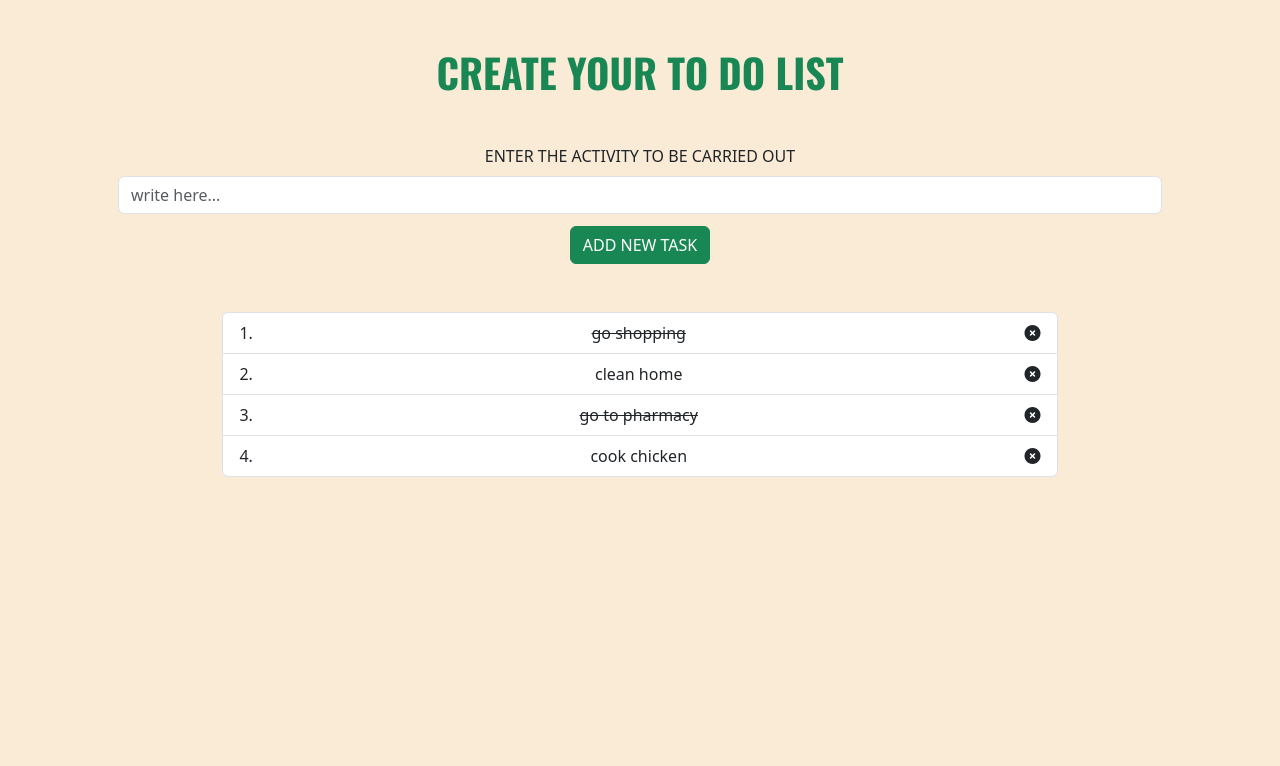
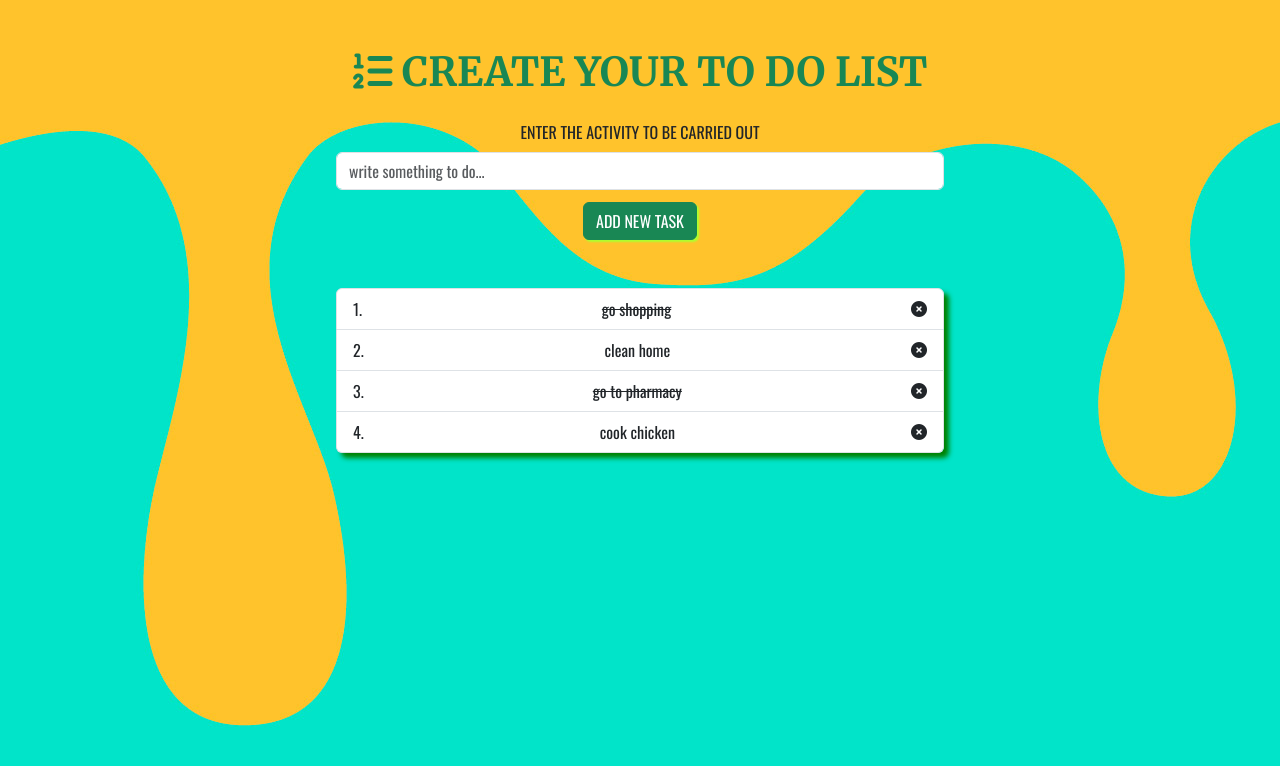
Before and after one commit to danielplebani/vue-todolist, a plain HTML site: page index.html in a window 1280 px wide. Drawn offline with nearby package versions, Linux system fonts and the light colour scheme.

Commit message:
last changes

```diff
--- a/asset/css/style.css
+++ b/asset/css/style.css
@@ -2,16 +2,32 @@
     margin: 0;
     padding: 0;
     box-sizing: border-box;
+    font-family: 'Oswald', sans-serif;
+}
+
+body{
+    background-image: url(../img/8WL1hu.jpg);
+}
+
+h1{
+    font-family: 'Merriweather', serif;
+}
+
+button{
+    box-shadow: 2px 2px 2px greenyellow;
 }
 
 ol {
     cursor: pointer;
-}
-
-h1 {
-    font-family: 'Oswald', sans-serif;
+    box-shadow: 5px 5px 5px green;
 }
 
 .text-line-through {
     text-decoration: line-through;
 }
+
+@media screen and (min-width: 992px) {
+    .container {
+     max-width: 55%;
+    }
+}
--- a/index.html
+++ b/index.html
@@ -7,7 +7,11 @@
 
     <link rel="preconnect" href="https://fonts.googleapis.com">
     <link rel="preconnect" href="https://fonts.gstatic.com" crossorigin>
-    <link href="https://fonts.googleapis.com/css2?family=Oswald:wght@700&display=swap" rel="stylesheet">
+    <link href="https://fonts.googleapis.com/css2?family=Merriweather:wght@700&display=swap" rel="stylesheet">
+
+    <link rel="preconnect" href="https://fonts.googleapis.com">
+    <link rel="preconnect" href="https://fonts.gstatic.com" crossorigin>
+    <link href="https://fonts.googleapis.com/css2?family=Oswald&display=swap" rel="stylesheet">
 
     <link href="https://cdn.jsdelivr.net/npm/bootstrap@5.3.1/dist/css/bootstrap.min.css" rel="stylesheet" integrity="sha384-4bw+/aepP/YC94hEpVNVgiZdgIC5+VKNBQNGCHeKRQN+PtmoHDEXuppvnDJzQIu9" crossorigin="anonymous">
 
@@ -15,13 +19,13 @@
 
     <link rel="stylesheet" href="./asset/css/style.css">
   </head>
-  <body style="background-color: antiquewhite;">
+  <body>
     <div id="app">
       <div class="container p-5 text-center">
-        <h1 class="mb-5 text-success">CREATE YOUR TO DO LIST</h1>
+        <h1 class="mb-4 text-success"><i class="fa-sharp fa-solid fa-list-ol"></i> CREATE YOUR TO DO LIST</h1>
 
         <label for="exampleInputEmail1" class="form-label">ENTER THE ACTIVITY TO BE CARRIED OUT</label>
-        <input type="email" class="form-control mb-2" id="exampleInputEmail1" placeholder="write here..." v-model="newTodo" @keyup.enter="addNewTodo()">
+        <input type="email" class="form-control mb-2" id="exampleInputEmail1" placeholder="write something to do..." v-model="newTodo" @keyup.enter="addNewTodo()">
 
         <div class="d-flex flex-column align-items-center">
           <span>{{error}}</span>
@@ -29,13 +33,18 @@
           <button type="button" class="btn btn-success mt-1 w-auto" @click="addNewTodo()" >ADD NEW TASK</button>
         </div>
 
-        <ol style="max-width: 80%;" class="list-group list-group-numbered m-auto mt-5">
+        <ol class="list-group list-group-numbered m-auto mt-5">
           <li class="list-group-item d-flex justify-content-between align-items-center" v-for="(todo, index) in tasks">
-            <span :class="todo.done == true ? 'text-line-through' : '' "
-            @click="changeText(index)">{{todo.text}}</span>
+            <span :class="todo.done == true ? 'text-line-through' : '' " @click="changeText(index)" style="max-width: 90%;">{{todo.text}}</span>
             <i @click="removeTodo(index)" class="fa-solid fa-circle-xmark"></i>
           </li>
         </ol>
+
+        <p class="mt-5 fs-3 text-black" :class="tasks.length == 0 ? 'd-block' : 'd-none' ">
+          <i class="fa-solid fa-ghost"></i>
+          THERE AREN'T THINGS TO DO
+          <i class="fa-solid fa-ghost"></i>
+        </p>
       </div>
     </div>
 
```
Also changed, not shown: asset/img/8WL1hu.jpg (added).
